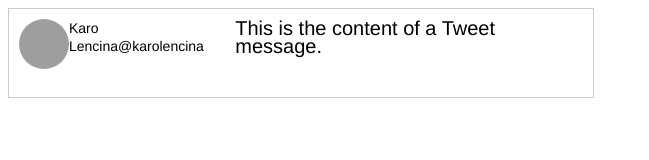
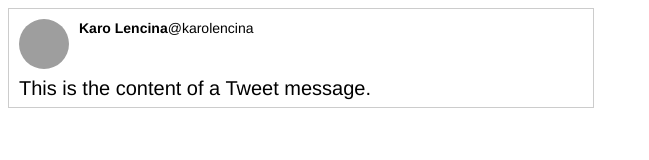
Before and after one commit to karolencina/pure-react, a React app in the folder static-tweet/: page / in a window 1280 px wide. Shown: the whole page, without its empty margins (0-649 px from the left). Built offline with nearby package versions, Linux system fonts and the light colour scheme; grey boxes are pictures that could not be loaded.

Commit message:
Change layout to grid

```diff
--- a/static-tweet/src/index.css
+++ b/static-tweet/src/index.css
@@ -3,7 +3,10 @@
     width: 564px;
     min-height: 68px;
     padding: 10px;
-    display: flex;
+    display: grid;
+    grid-template-columns: 50px auto;
+    grid-gap: 10px;
+    align-items: start;
     font-family: 'Helvetica', arial, sans-serif;
     font-size: 14px;
     line-height: 18px;
@@ -13,10 +16,17 @@
     width: 50px;
     height: 50px;
     border-radius: 50px;
-    display: block;
+    grid-column: 1;
+
+}
+
+.name {
+    grid-column: 2;
+    font-weight: bold;
 }
 
 .message {
+    grid-column: 1 / -1;
     font-size: 20px;
     display: block;
 }
```
